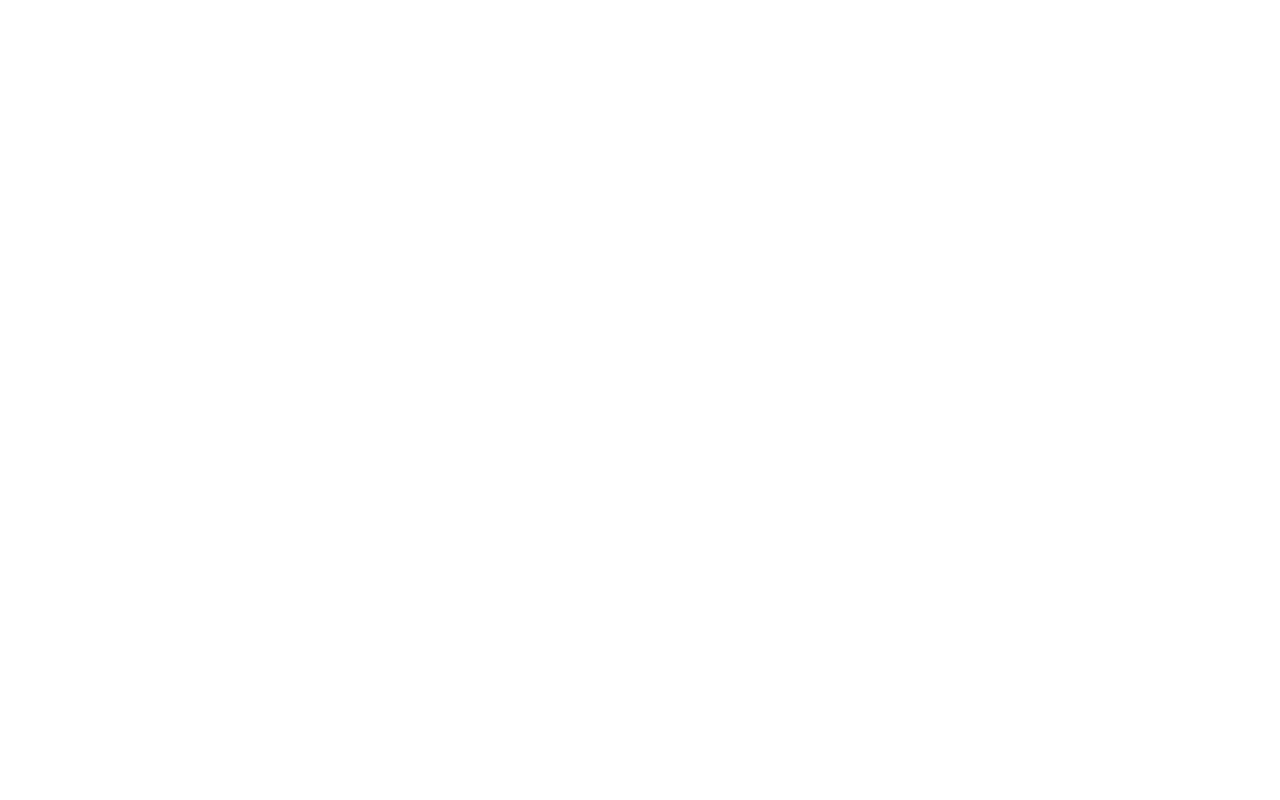
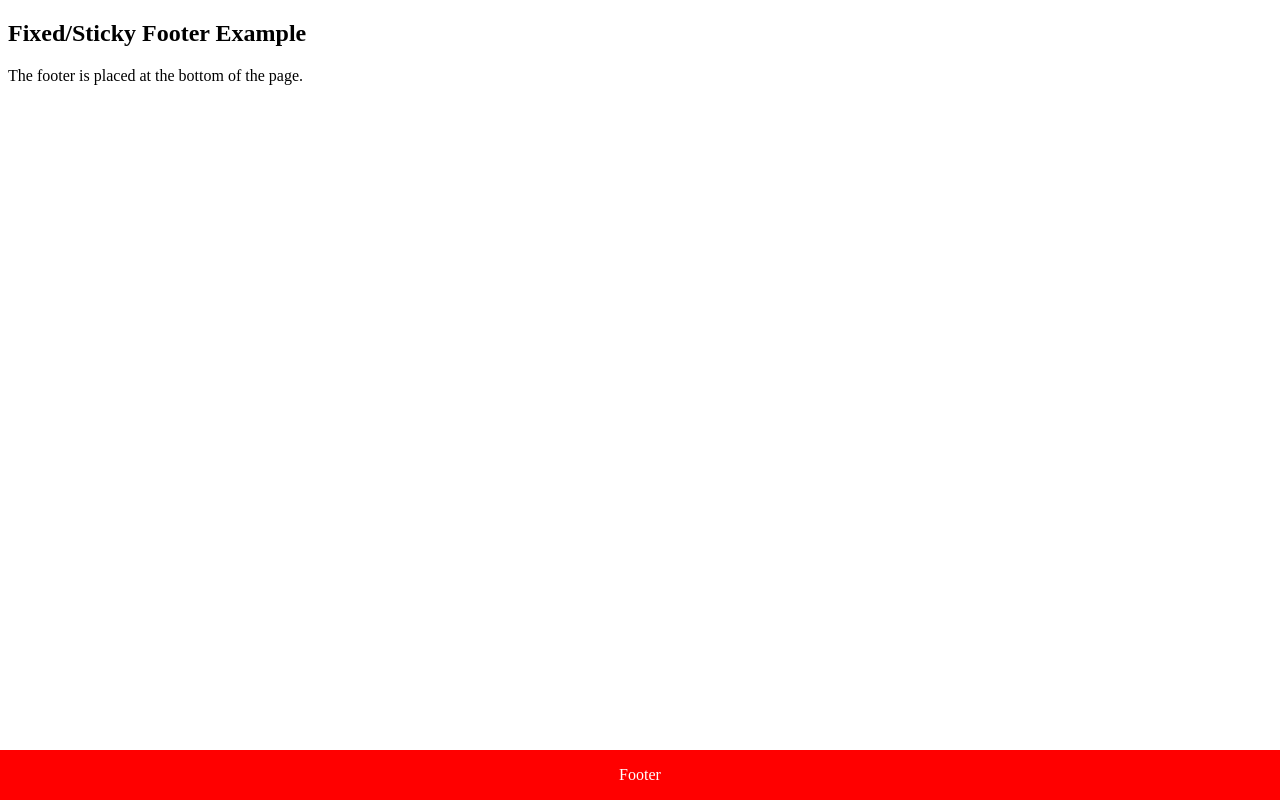
Before and after one commit to btime183/alitechvice.pk, a plain HTML site: page index.html in a window 1280 px wide. Drawn offline with Linux system fonts and the light colour scheme.

Commit message:
changes by sabahat

```diff
--- a/index.html
+++ b/index.html
@@ -6,10 +6,23 @@
     <meta name="viewport" content="width=device-width, initial-scale=1.0">
     <title>Git-bash-assignment</title>
     <style>
-
+        .footer {
+   position: fixed;
+   left: 0;
+   bottom: 0;
+   width: 100%;
+   background-color: red;
+   color: white;
+   text-align: center;
+}
     </style>
 </head>
 <body>
+    <h2>Fixed/Sticky Footer Example</h2>
+<p>The footer is placed at the bottom of the page.</p>
 
+<div class="footer">
+  <p>Footer</p>
+</div>
 </body>
 </html>
```
